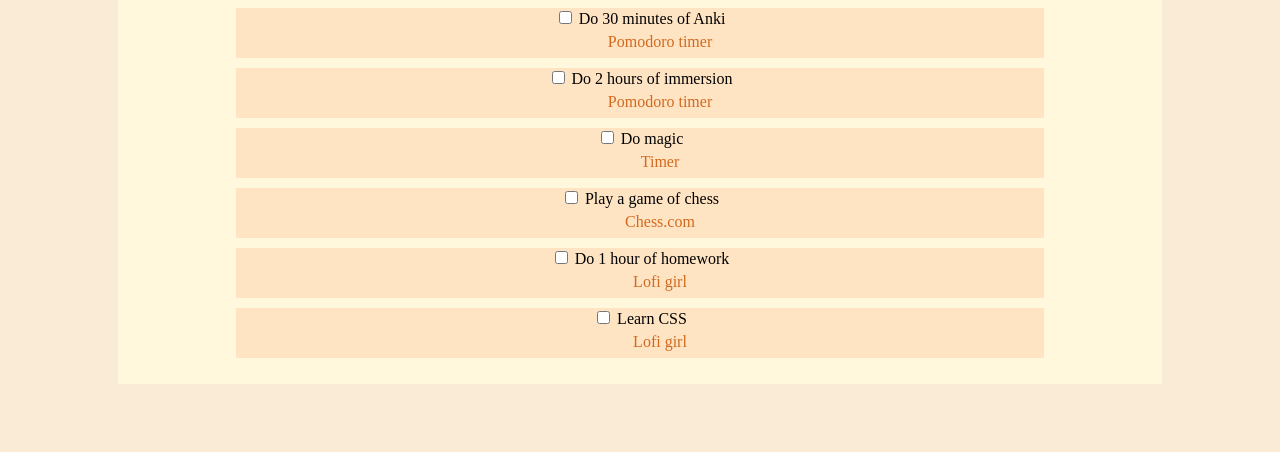
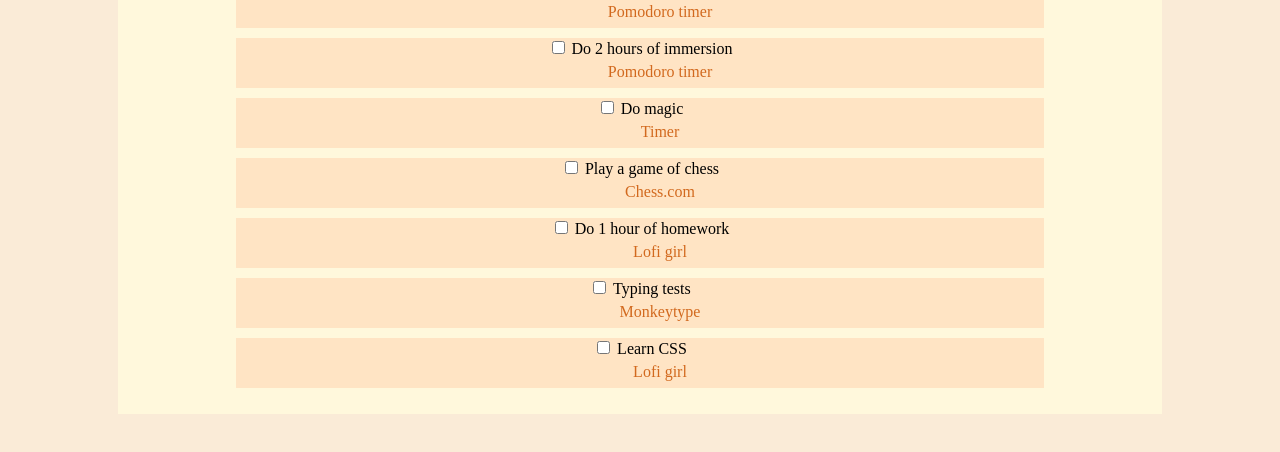
Before and after one commit to Magiclovekorean/Build-a-Stylized-To-Do-List-CSS-freecodecamp, a plain HTML site: page index.html in a window 1280 px wide. Shown: the part 88-540 px from the top of the page. Drawn offline with Linux system fonts and the light colour scheme.

Commit message:
feat: add 'Typing tests' section and adjust h1 margins to avoid scroll after new list item
- index.html: add section with checkbox and Monkeytype link
- styles.css: add small top/bottom margins to keep page visible without scrolling; fix missing semicolon

```diff
--- a/index.html
+++ b/index.html
@@ -59,6 +59,15 @@
         <div>
             <li>
                 <input type="checkbox" id="learn-css">
+                <label for="learn-css">Typing tests</label>
+                <ul class="sub-item">
+                    <li><a href="https://monkeytype.com" class="sub-item-link" target="_blank">Monkeytype</a></li>
+                </ul>
+            </li>
+        </div>
+        <div>
+            <li>
+                <input type="checkbox" id="learn-css">
                 <label for="learn-css">Learn CSS</label>
                 <ul class="sub-item">
                     <li><a href="https://www.youtube.com/channel/UCSJ4gkVC6NrvII8umztf0Ow" class="sub-item-link" target="_blank">Lofi girl</a></li>
--- a/styles.css
+++ b/styles.css
@@ -3,8 +3,9 @@
 }
 
 h1 {
-    text-align: center
-    ;
+    text-align: center;
+    margin-top: 5px;
+    margin-bottom: 5px;
 }
 
 a {
```
